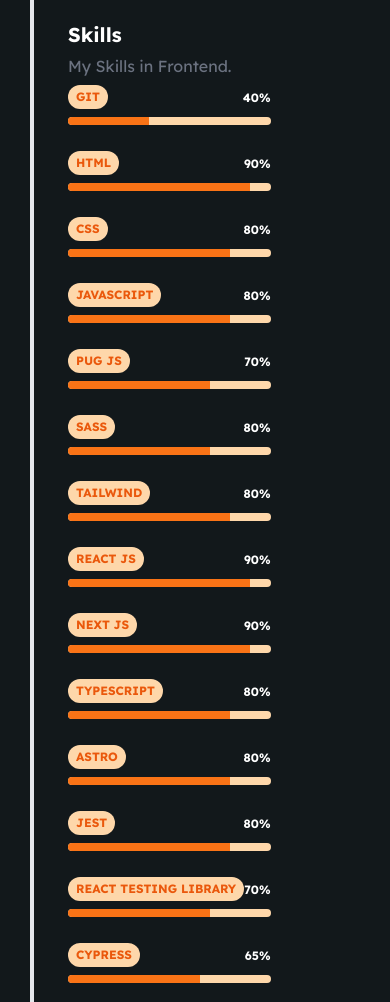
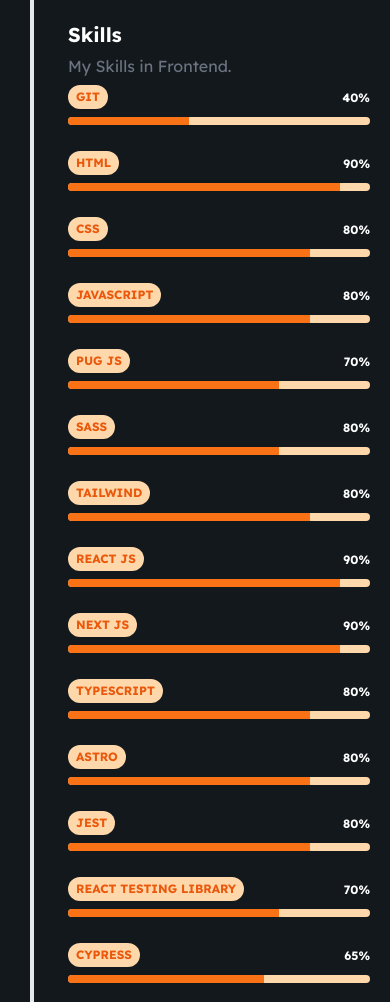
Before and after one commit to ahmedmohmd/ahmedmohamed, an Astro site: page /about in a window 390 px wide. Shown: the part 1089-2091 px from the top of the page. Built offline with nearby package versions, Linux system fonts and the light colour scheme; Astro itself is replaced by a stand-in of ours.

Commit message:
edit skills width

```diff
--- a/src/components/widgets/SkillsWidget.astro
+++ b/src/components/widgets/SkillsWidget.astro
@@ -22,7 +22,7 @@
     >
       <img src={icon} alt={iconAltText} class="w-14 h-14" />
     </div>
-    <div class="flex-grow mt-6 sm:pl-6 sm:mt-0">
+    <div class="flex-grow mt-6 sm:pl-6 sm:mt-0 w-full">
       <h2 class="mb-1 text-xl font-semibold title-font text-white">
         {name}
       </h2>
```
